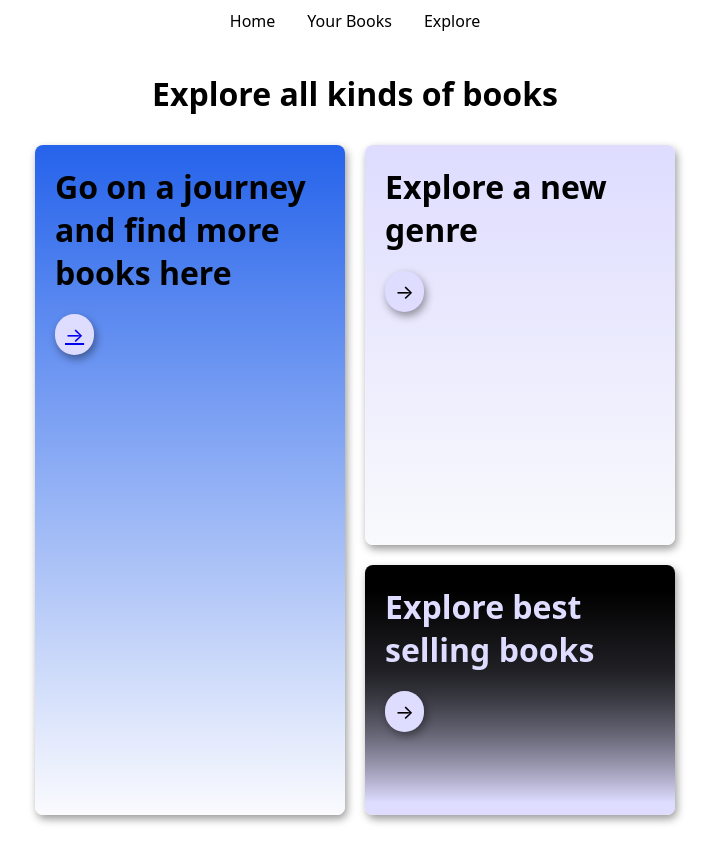
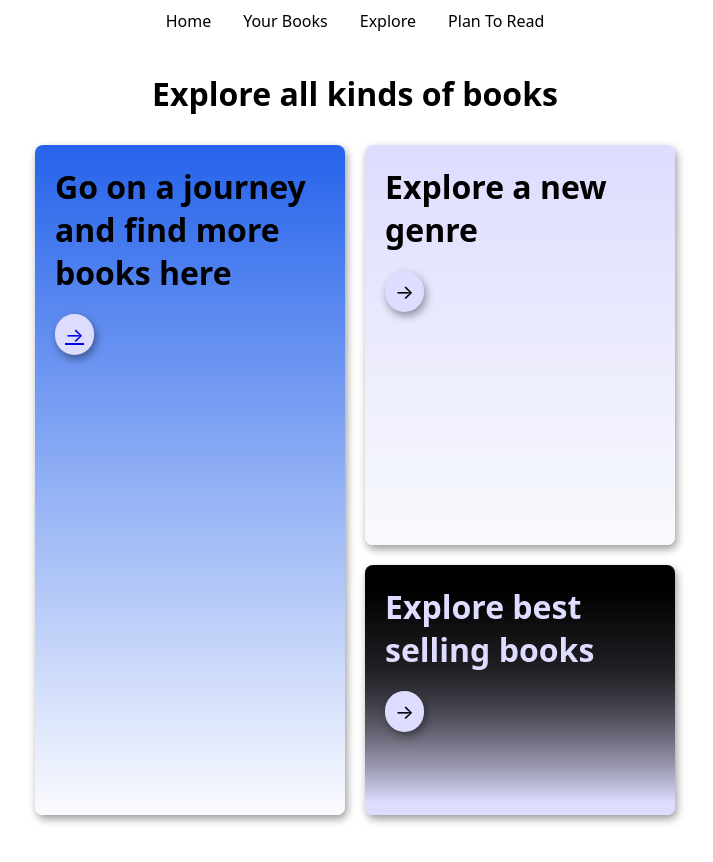
Before and after one commit to rto24/book-hiker, a React app: page /explore in a window 1280 px wide. Shown: the top 862 px of the page, without its empty margins (285-998 px from the left). Built offline with nearby package versions, Linux system fonts and the light colour scheme.

Commit message:
added route to plan to read screen

```diff
--- a/src/App.jsx
+++ b/src/App.jsx
@@ -4,6 +4,7 @@ import NavBar from './components/NavBar';
 import Home from './components/Home';
 import Explore from './components/ExploreContainer';
 import SearchBooks from './components/exploreroutes/SearchBooks';
+import PlanToReadList from './components/PlanToRead';
 import { BrowserRouter as Router, Route, Switch, Routes } from "react-router-dom"
 import './App.css';
 
@@ -18,6 +19,7 @@ const App = () => {
           <Route path="/" element={<MainContainer />} />
           <Route path="/homepage" element={<Home />} />
           <Route path="/explore" element={<Explore />} />
+          <Route path="/plan-to-read" element={<PlanToReadList />} />
           <Route path="/explore/all-books" element={<SearchBooks />} />
         </Routes>
     </div>
--- a/src/components/NavBar.jsx
+++ b/src/components/NavBar.jsx
@@ -14,6 +14,9 @@ const NavBar = () => {
         <li>
           <Link to="/explore">Explore</Link>
         </li>
+        <li>
+          <Link to="/plan-to-read">Plan To Read</Link>
+        </li>
       </ul>
     </nav>
   )
--- /dev/null
+++ b/src/components/PlanToRead.jsx
@@ -0,0 +1,11 @@
+import React from "react";
+
+const PlanToReadList = () => {
+  return (
+    <div className="plan-to-read-container">
+
+    </div>
+  )
+}
+
+export default PlanToReadList;
```
